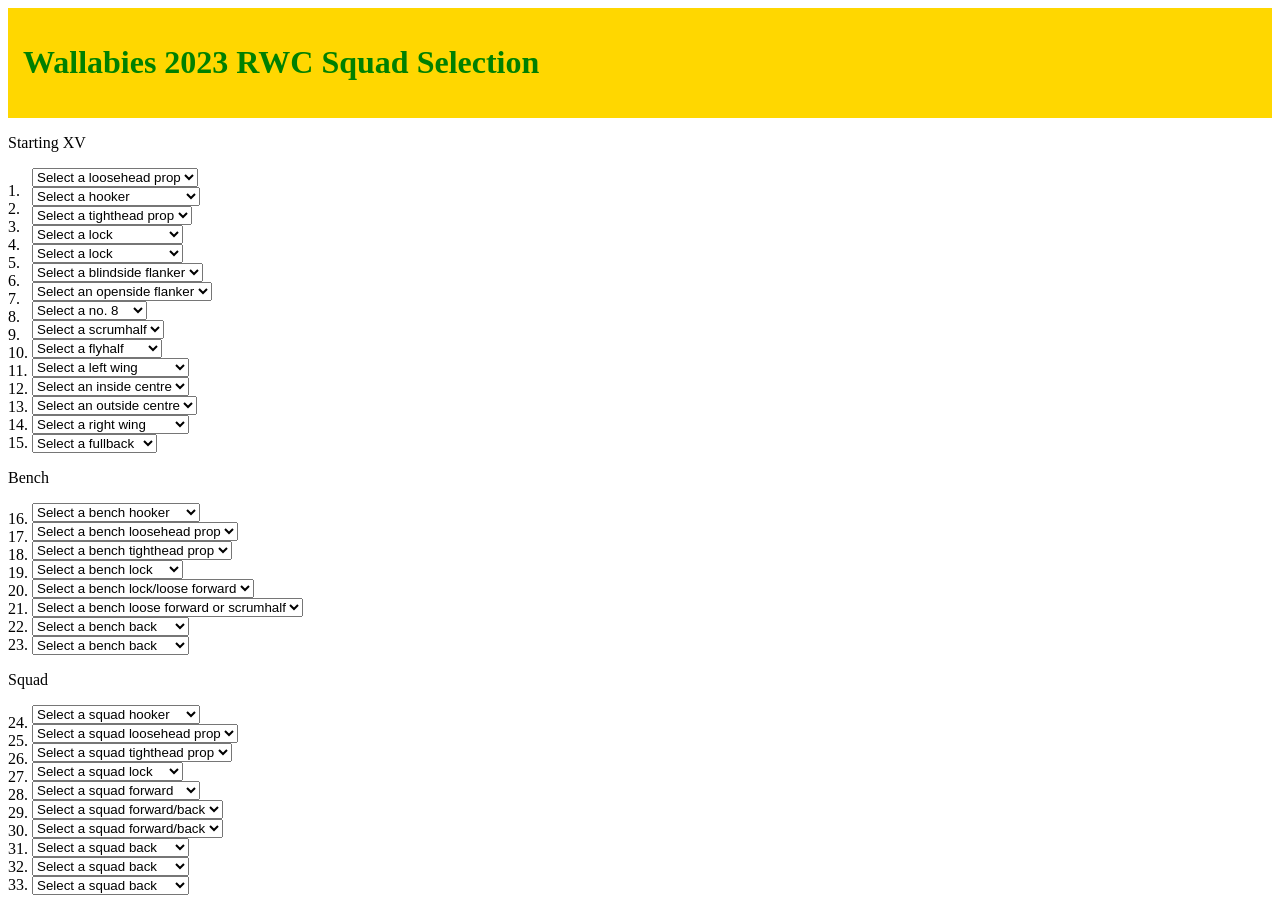
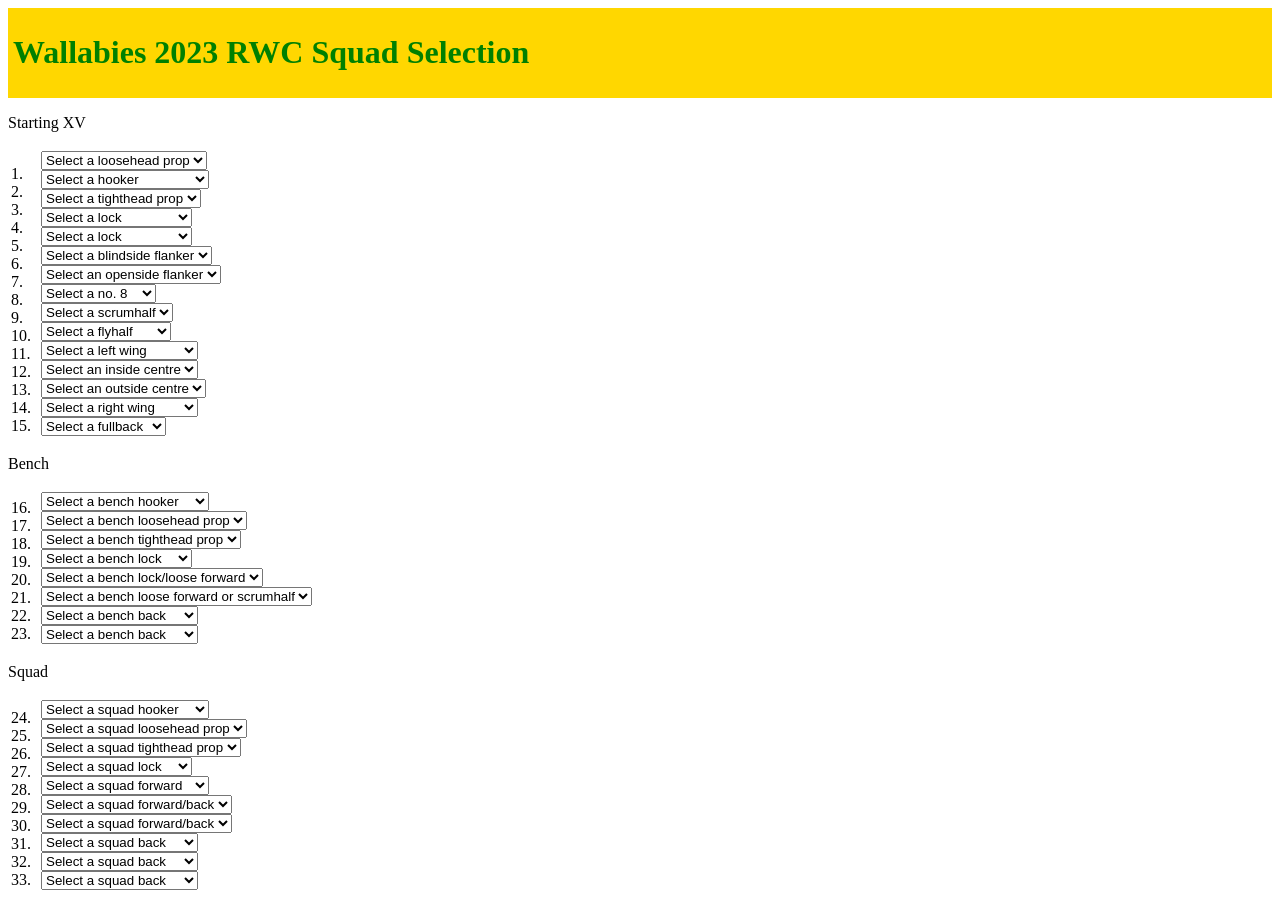
Before and after one commit to jakemurrayau/jakemurrayau.github.io, a plain HTML site: page index.html in a window 1280 px wide. Drawn offline with Linux system fonts and the light colour scheme.

Commit message:
Update index.html

```diff
--- a/index.html
+++ b/index.html
@@ -12,13 +12,13 @@ body {
 .header, .footer {
   background-color: gold;
   color: green;
-  padding: 15px;
+  padding: 5px;
 }
 
 ul {
   display: inline-block;
   margin: 0;
-  padding: 0;
+  padding: 3px;
   list-style: none;
 }
 
```
